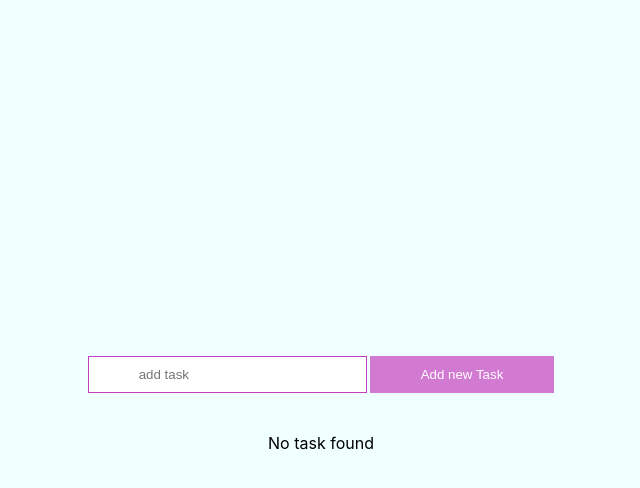
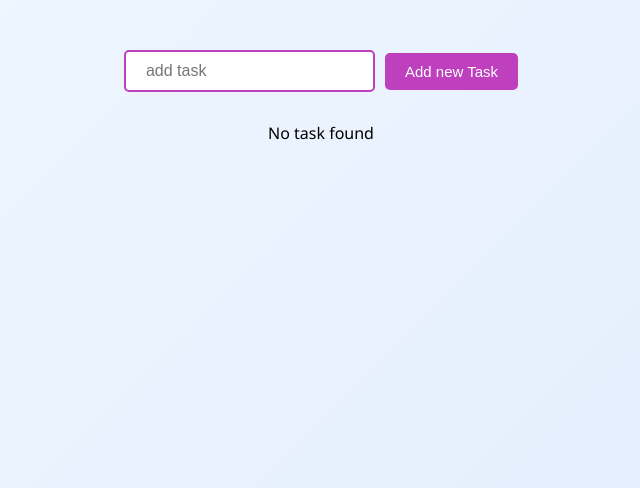
Before and after one commit to rahmantanzim/todoApp_reactjs, a React (Create React App) app in the folder to-do-app/: page / in a window 1280 px wide. Shown: the top 488 px of the page, without its empty margins (319-959 px from the left). Built offline with nearby package versions, Linux system fonts and the light colour scheme.

Commit message:
Updated css

```diff
--- a/to-do-app/src/App.css
+++ b/to-do-app/src/App.css
@@ -1,43 +1,98 @@
-body{
-  margin:0;
-  padding:0;
+/* Reset & base styles */
+body {
+  margin: 0;
+  padding: 0;
   min-height: 100vh;
-  background-color: azure;
+  background: linear-gradient(135deg, #f0f8ff, #e0eafc);
+  font-family: 'Segoe UI', Tahoma, Geneva, Verdana, sans-serif;
 }
-button{
-  cursor: pointer;
-  border:none;
-}
-.form-container{
-  height: 100vh;
+
+/* Center everything */
+.form-container {
   display: flex;
   flex-direction: column;
-  justify-content: center;
   align-items: center;
+  padding-top: 50px;
 }
 
-.form-container form{
-  padding: 40px;
+/* Form styles */
+form {
+  display: flex;
+  align-items: center;
+  gap: 10px;
+  margin-bottom: 30px;
 }
-.form-container form input{
-  min-width: 150px;
-  padding: 10px 50px ;
-  margin-right: 3px;
-  border: 1px solid #bf40bf;
+
+input[type="text"] {
+  padding: 10px 20px;
+  border: 2px solid #bf40bf;
+  border-radius: 5px;
+  font-size: 16px;
+  outline: none;
+  transition: border-color 0.3s;
 }
-.form-container form button{
-  padding: 10px 50px ;
+
+input[type="text"]:focus {
+  border-color: #7d2181;
+}
+
+/* Buttons */
+button {
+  padding: 10px 20px;
+  font-size: 15px;
+  border: none;
+  border-radius: 5px;
   cursor: pointer;
-  border: 1px solid #d279d2;
-  background: #d279d2;
+  transition: all 0.3s;
+}
+
+/* Submit Button */
+form button {
+  background-color: #bf40bf;
   color: #fff;
+}
 
+form button:hover {
+  background-color: #7d2181;
 }
-.form-container form button:hover{
-  background-color: #bf40bf;
+
+/* Task list styles */
+.tasklists {
+  list-style: none;
+  padding: 0;
+  width: 300px;
+  display: flex;
+  flex-direction: column;
+  gap: 15px;
 }
-.tasklists li{
-  min-width: 250px;
+
+.tasklists li {
+  background-color: #fff;
+  padding: 12px 15px;
+  border-radius: 8px;
+  box-shadow: 0 2px 6px rgba(0, 0, 0, 0.1);
   display: flex;
   justify-content: space-between;
+  align-items: center;
+  font-size: 16px;
 }
+
+/* Action buttons */
+.icon-edit {
+  background-color: #4a90e2;
+  color: #fff;
+  margin-right: 5px;
+}
+
+.icon-edit:hover {
+  background-color: #357ABD;
+}
+
+.icon-delete {
+  background-color: #e94b4b;
+  color: #fff;
+}
+
+.icon-delete:hover {
+  background-color: #c93030;
+}
--- a/to-do-app/src/App.js
+++ b/to-do-app/src/App.js
@@ -61,7 +61,6 @@ function App() {
           {task.title}
           <button
             className="icon-edit"
-          style={{ color: "Blue" }}
             onClick={() => editHandler(task)}
           >
             Edit
@@ -71,7 +70,6 @@ function App() {
             onClick={() => {
               deleteTaskHandler(task.id);
             }}
-          style={{ color: "red" }}
           >
             Delete
           </button>
```
Lines whose indentation alone changed are shown as unchanged.
